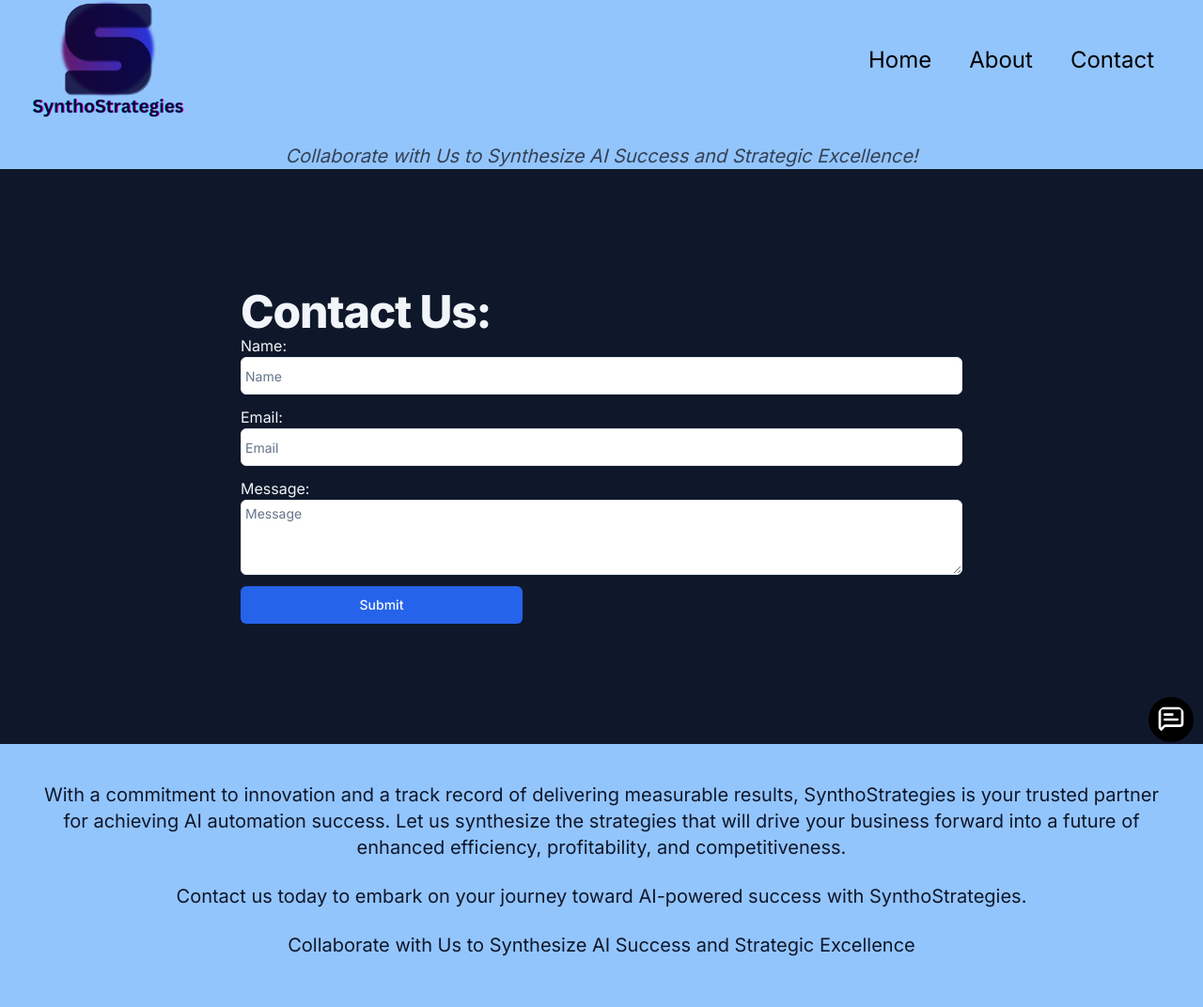
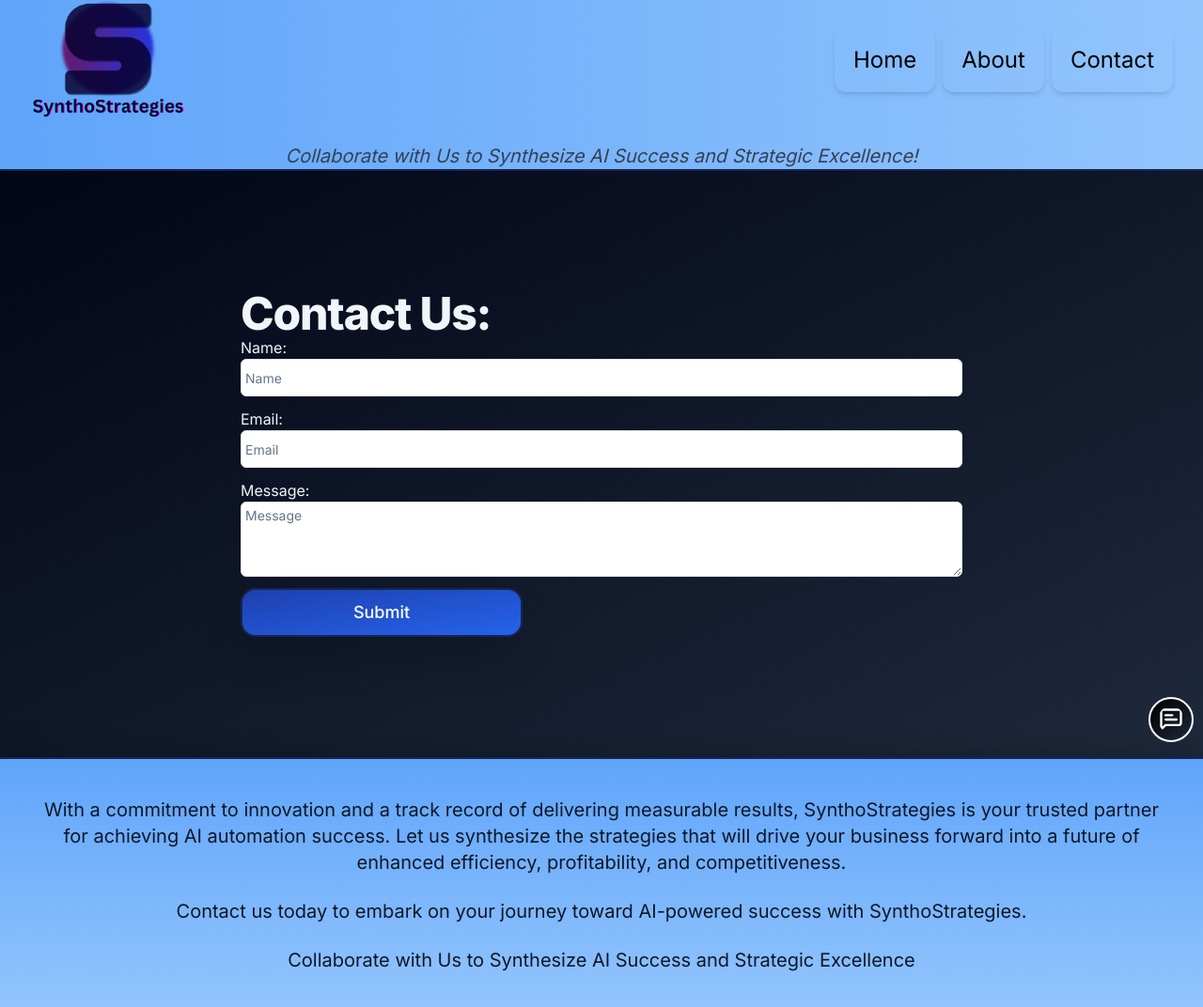
Before and after one commit to andypsu5155/nextjs-synthostrategies, a Next.js app: page /contact in a window 1280 px wide. Shown: the top 1072 px of the page at 94% size. Built offline with nearby package versions, Linux system fonts and the light colour scheme.

Commit message:
Peformed a stylistic overhaul

```diff
--- a/app/about/page.tsx
+++ b/app/about/page.tsx
@@ -15,7 +15,7 @@ export default function About() {
     <>
       <section
         id="about"
-        className="px-5 sm:px-[20%] py-5 bg-slate-900 text-slate-100"
+        className="px-5 sm:px-[20%] py-5 bg-gradient-to-br from-slate-950 to-slate-800 text-slate-100"
       >
         <motion.h1
           initial={{ x: -100, opacity: 0 }}
@@ -36,7 +36,7 @@ export default function About() {
             <Image
               src={cityscapesImage}
               alt="Image of cityscape"
-              className="w-[200px] mx-auto 2xl:mx-0"
+              className="w-[200px] mx-auto 2xl:mx-0 shadow-2xl border-2 border-white rounded-md"
             />
             <p>
               At SynthoStrategies, we are on a mission to revolutionize the way
@@ -72,7 +72,7 @@ export default function About() {
             <Image
               src={coolAiImage}
               alt="Image of cool AI"
-              className="w-[200px] mx-auto 2xl:mx-0"
+              className="w-[200px] mx-auto 2xl:mx-0 shadow-2xl border-2 border-white rounded-md"
             />
           </div>
         </motion.div>
@@ -158,7 +158,7 @@ export default function About() {
             success.
           </h3>
           <Link href="/contact" className="">
-            <Button className="bg-blue-600 hover:bg-blue-700">
+            <Button className="bg-gradient-to-br from-blue-800 to-blue-600 hover:from-blue-950 hover:to-blue-800 border-2 border-blue-950 shadow-2xl text-white text-lg px-12 py-6 rounded-2xl transition-all">
               Contact Us Now!
             </Button>
           </Link>
--- a/app/contact/page.tsx
+++ b/app/contact/page.tsx
@@ -42,7 +42,7 @@ export default function Contact() {
 
   return (
     <>
-      <section className="px-5 sm:px-[20%] py-5 sm:py-[10%] w-full bg-slate-900 text-slate-100">
+      <section className="px-5 sm:px-[20%] py-5 sm:py-[10%] w-full bg-gradient-to-br from-slate-950 to-slate-800 text-slate-100">
         {emailSent === false ? (
           <>
             <motion.h1
@@ -105,7 +105,7 @@ export default function Contact() {
                 transition={{ duration: 0.25 }}
               >
                 <Button
-                  className="bg-blue-600 hover:bg-blue-700 w-[300px]"
+                  className="bg-gradient-to-br from-blue-800 to-blue-600 hover:from-blue-950 hover:to-blue-800 border-2 border-blue-950 shadow-2xl text-white text-lg px-12 py-6 rounded-2xl transition-all w-[300px]"
                   type="submit"
                 >
                   Submit
@@ -182,7 +182,7 @@ export default function Contact() {
               transition={{ duration: 0.45 }}
             >
               <Button
-                className="bg-blue-600 hover:bg-blue-700 w-[300px] mt-5"
+                className="bg-gradient-to-br from-blue-800 to-blue-600 hover:from-blue-950 hover:to-blue-800 border-2 border-blue-950 shadow-2xl text-white text-lg px-12 py-6 rounded-2xl transition-all mt-5"
                 onClick={handleRefresh}
               >
                 Contact Us
--- a/app/globals.css
+++ b/app/globals.css
@@ -13,6 +13,15 @@ h3 {
 }
 p {
   @apply leading-7 [&:not(:first-child)]:mt-6;
+}
+
+.shadow-bottom {
+  box-shadow: 0 20px 25px -5px rgb(0 0 0 / 0.1),
+    0 8px 10px -6px rgb(0 0 0 / 0.1);
+}
+.shadow-top {
+  box-shadow: 0 -20px 25px -5px rgb(0 0 0 / 0.1),
+    0 -8px 10px -6px rgb(0 0 0 / 0.1);
 }
 
 @layer base {
--- a/components/basic-gpt-chat.tsx
+++ b/components/basic-gpt-chat.tsx
@@ -1,8 +1,7 @@
 "use client";
 
 import { useMessagesContext } from "@/context/messages-context";
-import React, { useEffect } from "react";
-import { useState } from "react";
+import React from "react";
 import { Avatar, AvatarImage } from "./ui/avatar";
 import { Message } from "ai/react";
 
@@ -46,7 +45,7 @@ export default function BasicGPTChat() {
                         <p key={message.id + index} className="!mt-0">
                           {currentTextBlock}
                         </p>
-                      ); // "Cooper Codes is a YouTuber"
+                      );
                     }
                   })}
               </div>
--- a/components/contact-us.tsx
+++ b/components/contact-us.tsx
@@ -2,7 +2,7 @@ import React from "react";
 
 export default function ContactUs() {
   return (
-    <div className="p-10 flex flex-col items-center text-center bg-blue-300 w-full text-slate-900">
+    <div className="p-10 flex flex-col items-center text-center bg-gradient-to-b from-blue-400 to-blue-300 w-full text-slate-900 border-t-2 border-blue-950 shadow-top">
       <p className="text-xl">
         With a commitment to innovation and a track record of delivering
         measurable results, SynthoStrategies is your trusted partner for
--- a/components/logo-navbar.tsx
+++ b/components/logo-navbar.tsx
@@ -6,19 +6,19 @@ import { links } from "@/lib/data";
 
 export default function LogoNavbar() {
   return (
-    <div className="bg-blue-300 w-full flex flex-col items-center">
+    <div className="bg-gradient-to-r from-blue-400 to-blue-300 w-full flex flex-col items-center border-b-2 border-blue-950 shadow-bottom">
       <nav className="flex justify-between items-center w-full lg:w-[95%] mx-auto">
         <Image
           src={logo}
           alt="SynthoStrategies logo"
           className="flex h-[4em] lg:h-[8em]  w-auto"
         />
-        <ul className="flex text-2xl">
+        <ul className="flex gap-2 text-2xl">
           {links.map((link, index) => (
             <li key={index}>
               <Link
                 href={link.href}
-                className="capitalize bg-blue-300 hover:bg-blue-400 p-2 sm:p-5 rounded-xl transition-all"
+                className="capitalize hover:bg-gradient-to-b from-blue-400 to-transparent hover:shadow-xl shadow-md p-2 sm:p-5 rounded-xl transition-all"
               >
                 {link.name}
               </Link>
--- a/components/messenger-icon.tsx
+++ b/components/messenger-icon.tsx
@@ -22,14 +22,14 @@ export default function MessengerIcon() {
       {isOpened ? (
         <>
           <XCircle
-            className="absolute top-1 right-6 z-10 w-12 h-12 text-white bg-black rounded-full p-2"
+            className="absolute top-1 right-6 z-10 w-12 h-12 text-white bg-gradient-to-br from-black to-slate-800 hover:from-slate-950 hover:to-slate-700 rounded-full p-2"
             onClick={() => setIsOpened(!isOpened)}
           />
           <BasicGPTChat />
         </>
       ) : (
         <MessageSquareText
-          className="w-12 h-12 text-white bg-black rounded-full p-2"
+          className="w-12 h-12 text-white bg-gradient-to-br from-black to-slate-800 hover:from-slate-950 hover:to-slate-700 rounded-full p-2 border-2 border-white"
           onClick={() => setIsOpened(!isOpened)}
         />
       )}
--- a/components/what-we-do.tsx
+++ b/components/what-we-do.tsx
@@ -14,7 +14,7 @@ import { motion } from "framer-motion";
 
 export default function WhatWeDo() {
   return (
-    <div className="p-10 flex flex-col items-center w-full relative text-white bg-black">
+    <div className="p-10 flex flex-col items-center w-full relative text-white bg-gradient-to-br from-black to-slate-950">
       <motion.h1
         initial={{ x: -100, opacity: 0 }}
         animate={{ x: 0, opacity: 1 }}
--- a/components/who-are-we.tsx
+++ b/components/who-are-we.tsx
@@ -44,7 +44,7 @@ export default function WhoAreWe() {
         transition={{ duration: 0.2 }}
       >
         <Link href="/contact">
-          <Button className="bg-blue-600 hover:bg-blue-700 mt-4">
+          <Button className="bg-gradient-to-br from-blue-800 to-blue-600 hover:from-blue-950 hover:to-blue-800 mt-4 border-2 border-blue-950 shadow-2xl text-white text-lg px-12 py-6 rounded-2xl transition-all">
             Contact Us Now!
           </Button>
         </Link>
```
